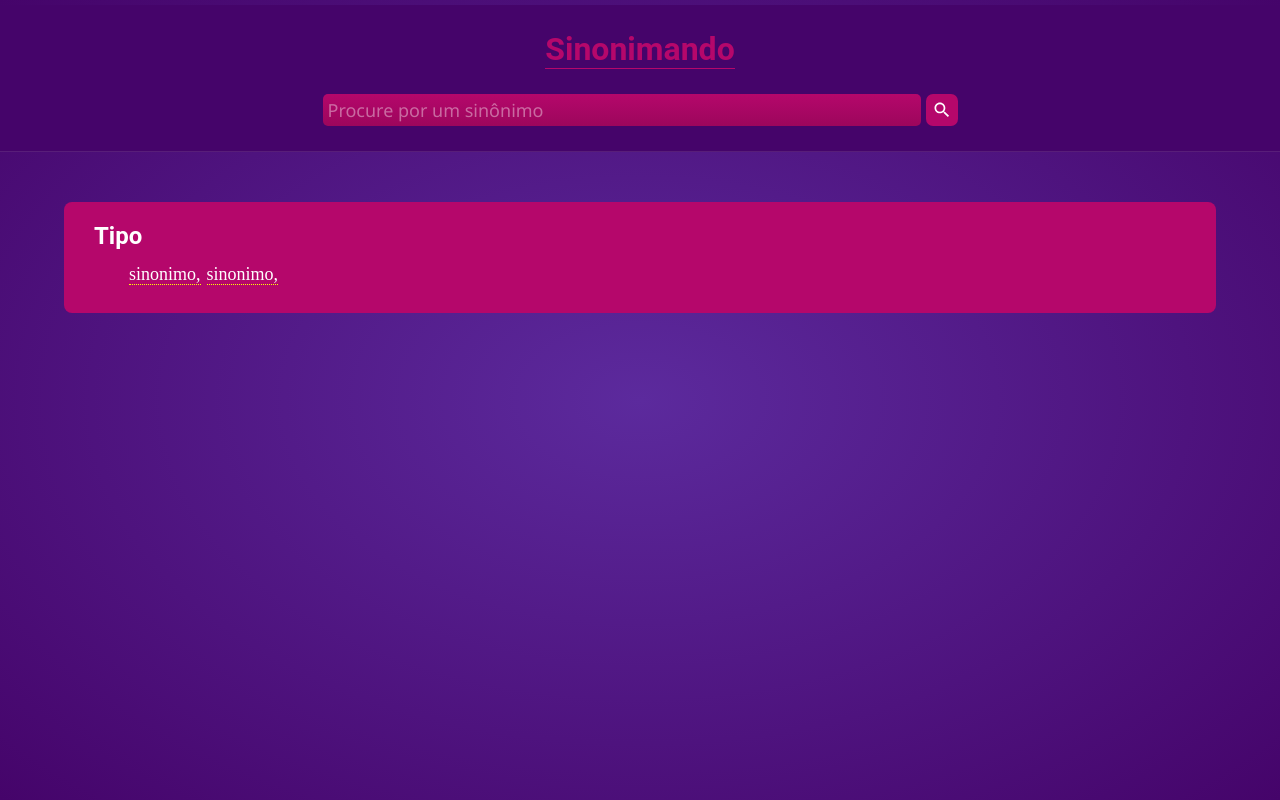
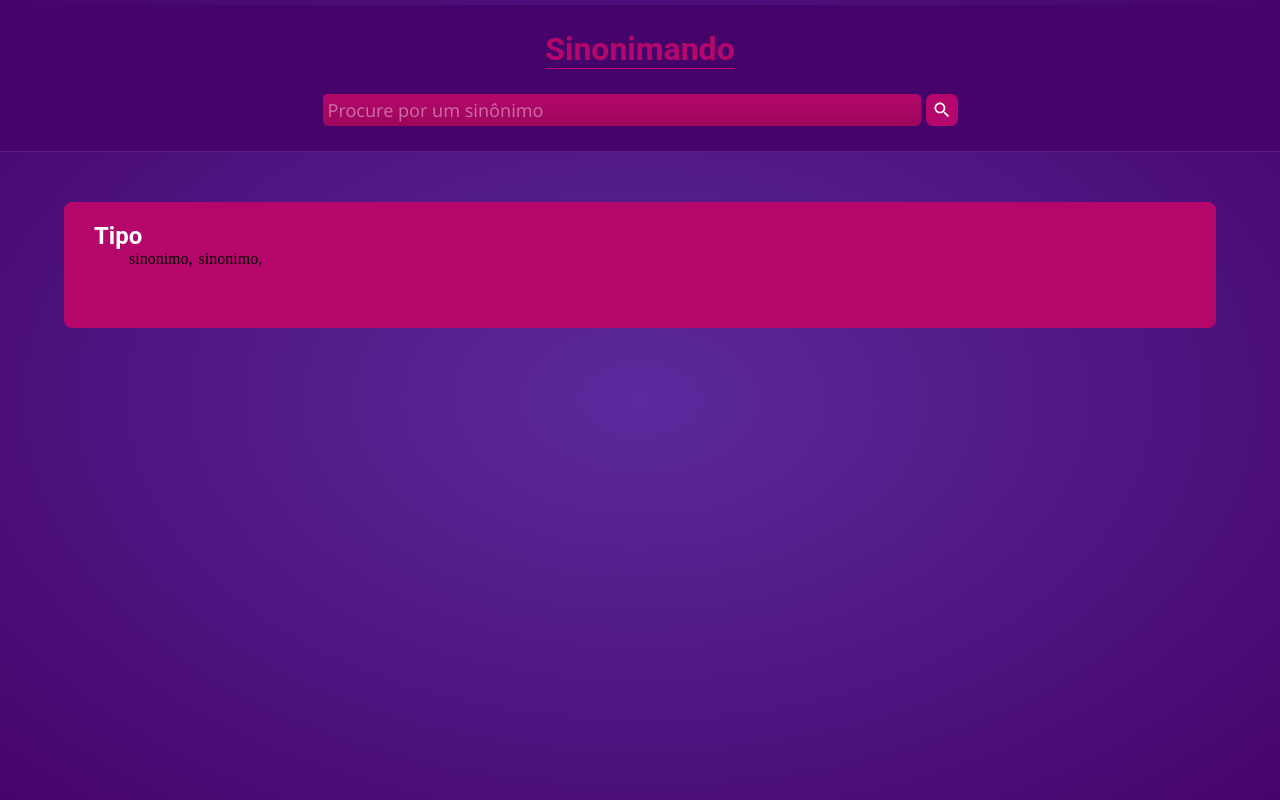
Before and after one commit to zTaaso/sinonimando, a React (Create React App) app: page / in a window 1280 px wide. Built offline with nearby package versions, Linux system fonts and the light colour scheme; no server answers; the HTML template or start-up script is replaced by a standard one.

Commit message:
home styles added

```diff
--- a/src/pages/Home/styles.js
+++ b/src/pages/Home/styles.js
@@ -1,7 +1,7 @@
 import styled from 'styled-components';
 
 export const Container = styled.div`
-  height: 100%;
+  min-height: 100%;
   background: radial-gradient(#5c2a9d, #45046a);
   display: flex;
   align-items: center;
@@ -11,9 +11,9 @@ export const Container = styled.div`
 `;
 
 export const Content = styled.div`
-  min-height: 100px;
+  min-height: 100%;
   width: 90%;
-  padding: 20px 30px;
+  padding: 20px 30px 30px;
   border-radius: 8px;
   background: #b5076b;
   margin-top: 50px;
@@ -21,6 +21,12 @@ export const Content = styled.div`
 
 export const SynonymItem = styled.li`
   list-style: none;
+  padding-bottom: 30px;
+  border-bottom: 1px solid rgba(255, 255, 255, 0.195);
+
+  &:last-child {
+    border-bottom: none;
+  }
 
   & + & {
     margin-top: 15px;
@@ -28,14 +34,13 @@ export const SynonymItem = styled.li`
 
   h2 {
     color: #fff;
-    margin-bottom: 6px;
     font-family: Roboto, Oxygen, Ubuntu, Cantarell, 'Open Sans',
       'Helvetica Neue', sans-serif;
   }
 
   div {
     margin-left: 15px;
-    padding: 5px 20px;
+    padding: 0 20px;
     display: inline-block;
     max-width: 100%;
     word-break: break-word;
@@ -54,14 +59,31 @@ export const SynonymItem = styled.li`
       list-style: none;
       /* min-width: 80px; */
 
-      a {
-        color: #fff;
-        font-size: 18px;
+      button {
+        background: none;
+        border: none;
+        color: rgba(255, 255, 255, 0.85);
+        font-size: 20px;
         text-decoration: none;
-        border-bottom: 1px dotted #ff0;
-        line-height: 1.5;
+        border-bottom: 1px dotted rgba(255, 255, 255, 0.85);
+
+        line-height: 1.7;
 
         cursor: pointer;
+
+        &:hover {
+          color: #3aa5dc;
+          border-bottom: 1px solid rgba(255, 255, 255, 0.85);
+        }
+
+        &.multiple {
+          border-bottom: none;
+          cursor: not-allowed;
+        }
+
+        &.multiple:hover {
+          color: rgba(255, 255, 255, 0.85);
+        }
       }
     }
   }
```
